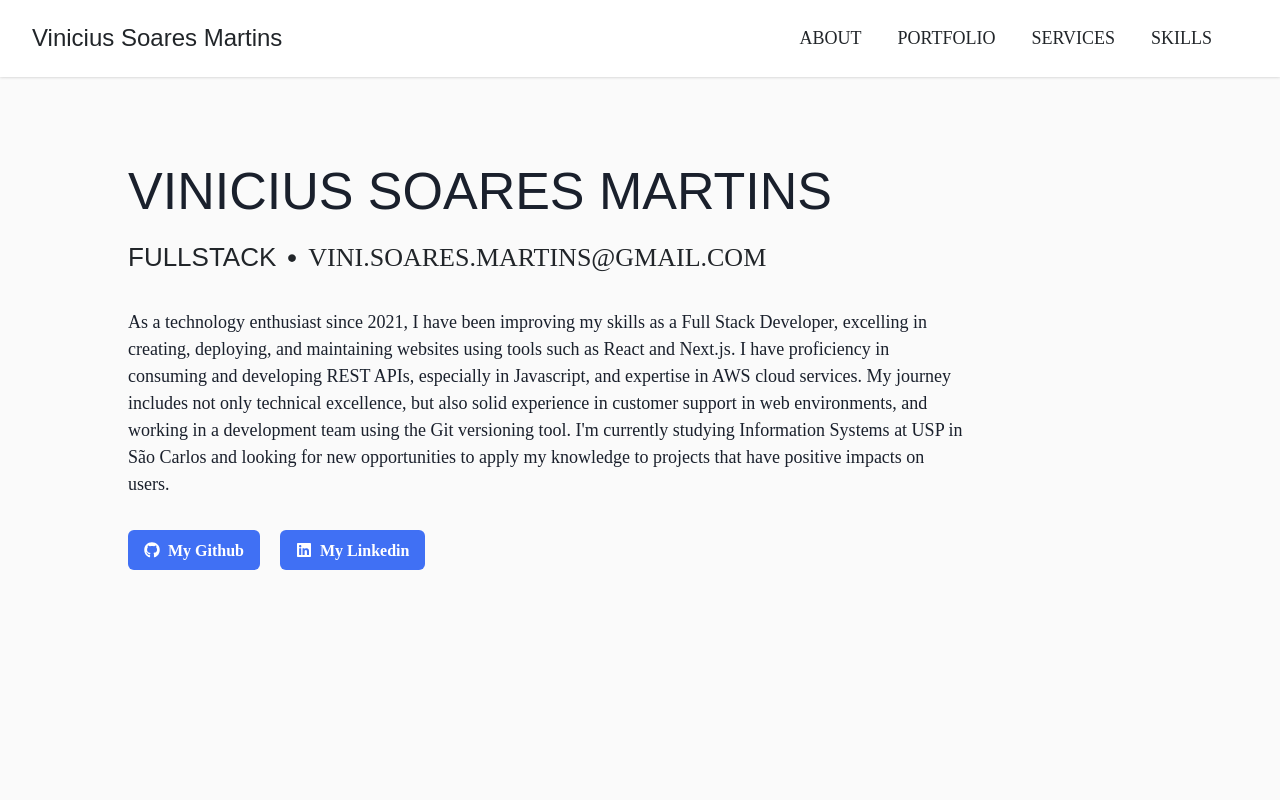
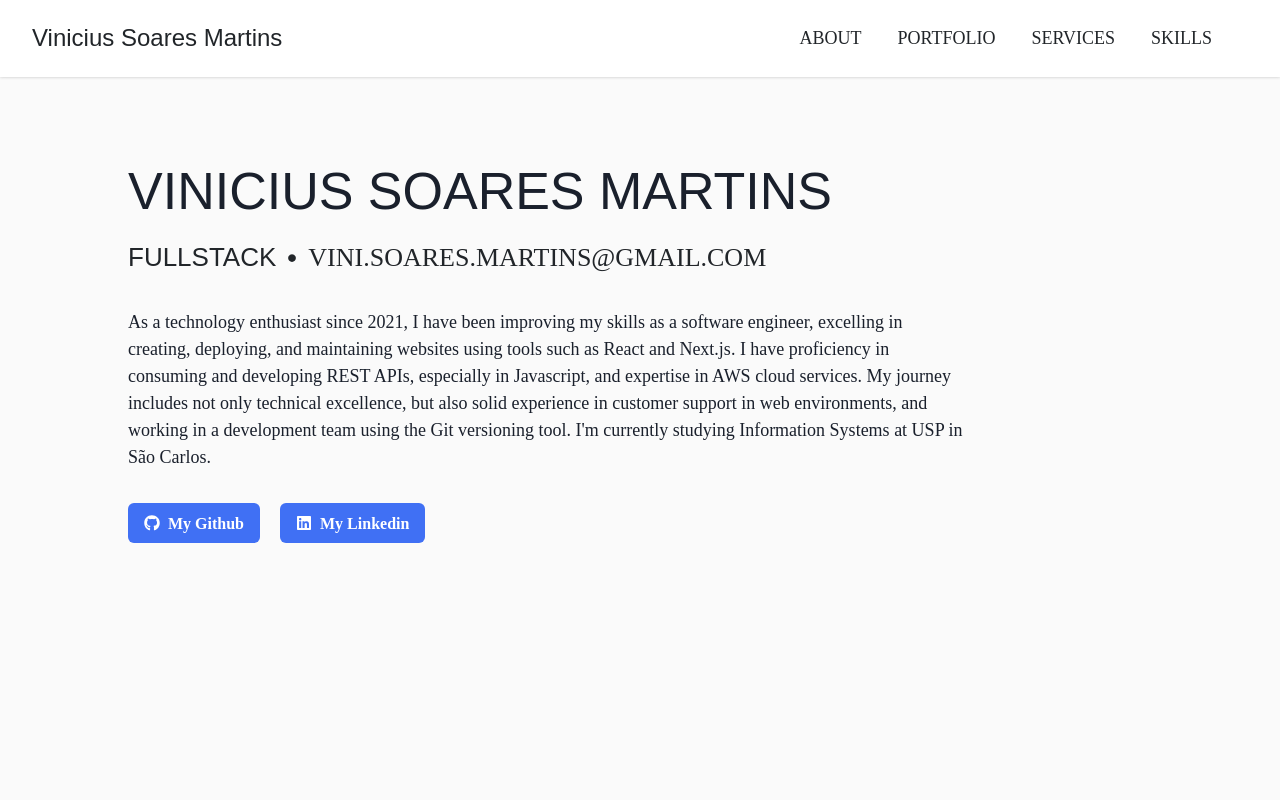
Before and after one commit to viniciussm07/viniciusmartins-portfolio, a Next.js app: page / in a window 1280 px wide. Shown: the top 800 px of the page. Built offline with nearby package versions, Linux system fonts and the light colour scheme; a web font is replaced by a local one.

Commit message:
Update about.ts

```diff
--- a/data/en/about.ts
+++ b/data/en/about.ts
@@ -2,7 +2,7 @@ import { AboutInterface } from "../../components/section/about/types"
 
 const about: AboutInterface = {
   name: 'Vinicius Soares Martins',
-  description: `As a technology enthusiast since 2021, I have been improving my skills as a Full Stack Developer, excelling in creating, deploying, and maintaining websites using tools such as React and Next.js. I have proficiency in consuming and developing REST APIs, especially in Javascript, and expertise in AWS cloud services. My journey includes not only technical excellence, but also solid experience in customer support in web environments, and working in a development team using the Git versioning tool. I'm currently studying Information Systems at USP in São Carlos and looking for new opportunities to apply my knowledge to projects that have positive impacts on users.`,
+  description: `As a technology enthusiast since 2021, I have been improving my skills as a software engineer, excelling in creating, deploying, and maintaining websites using tools such as React and Next.js. I have proficiency in consuming and developing REST APIs, especially in Javascript, and expertise in AWS cloud services. My journey includes not only technical excellence, but also solid experience in customer support in web environments, and working in a development team using the Git versioning tool. I'm currently studying Information Systems at USP in São Carlos.`,
   email: 'vini.soares.martins@gmail.com'
 }
 
```
